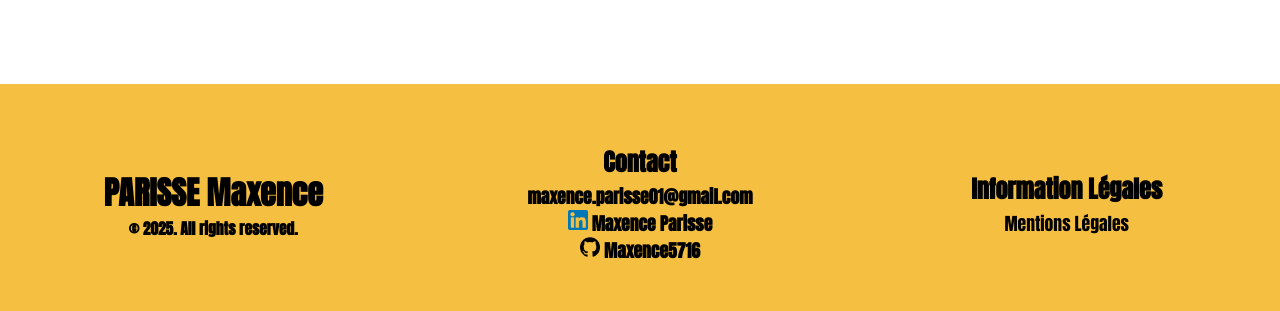
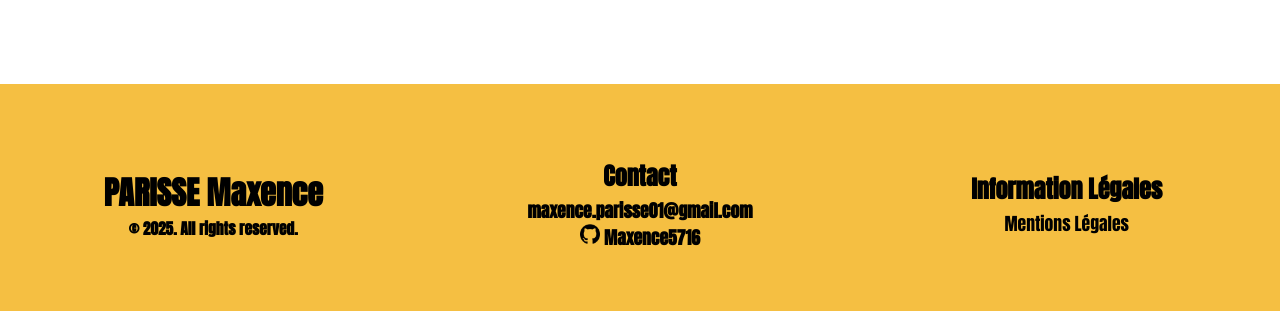
Before and after one commit to Maxence5716/maxence5716.github.io, a plain HTML site: page index.html in a window 1280 px wide. Shown: the part 3534-3845 px from the top of the page. Drawn offline with Linux system fonts and the light colour scheme.

Commit message:
Update index.html

```diff
--- a/index.html
+++ b/index.html
@@ -262,10 +262,6 @@
             <h1 class="footer-mail"><a href="mailto:maxence.parisse01@gmail.com">maxence.parisse01@gmail.com</a></h1>
             <div class="footer-linkedin-logo-entier">
                 <div class="img-profil">
-                    <img src="linkedin.png" alt="" class="footer-linkedin-img">
-                    <h1 class="footer-linkedin"><a target="_blank" href="www.linkedin.com/in/maxence-parisse-880141263">Maxence Parisse</a></h1>
-                </div>
-                <div class="img-profil">
                     <img src="github.png" alt="" class="footer-linkedin-img">
                     <h1 class="footer-linkedin"><a target="_blank" href="https://github.com/Maxence5716">Maxence5716</a></h1>
                 </div>
```
